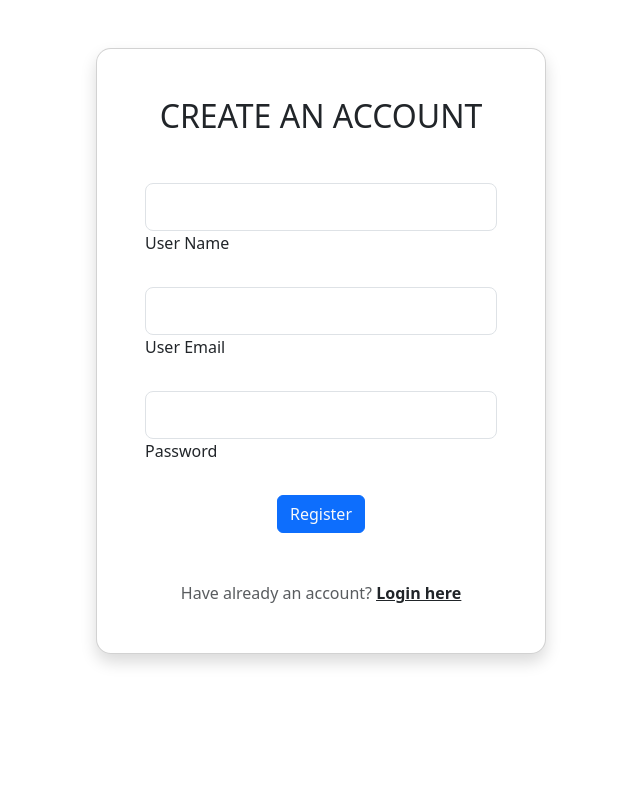
After one commit to rocker-abhi/blog-website-django, a Django app: page /signup/ in a window 1280 px wide. The commit adds this page. Shown: the whole page, without its empty margins (319-959 px from the left). Run offline with Django 5.2, Linux system fonts and the light colour scheme.

Commit message:
added two html pages singin and signup

```diff
--- a/django_blog/blog/urls.py
+++ b/django_blog/blog/urls.py
@@ -3,5 +3,7 @@ from django.urls import path
 from . import views
 
 urlpatterns = [
-    path("", views.index)
+    path("", views.index),
+    path("login/", views.login),
+    path("signup/", views.signup)
 ]
--- a/django_blog/blog/views.py
+++ b/django_blog/blog/views.py
@@ -5,3 +5,9 @@ from django.http import HttpResponse
 
 def index(request):
     return render(request, "blog/login.html")
+
+def signup(request):
+    return render(request, "blog/signup.html")
+
+def login(request):
+    return render(request, "blog/login.html")
--- a/django_blog/templates/base.html
+++ b/django_blog/templates/base.html
@@ -16,11 +16,9 @@
     <link href="https://cdn.jsdelivr.net/npm/bootstrap@5.3.2/dist/css/bootstrap.min.css" rel="stylesheet" integrity="sha384-T3c6CoIi6uLrA9TneNEoa7RxnatzjcDSCmG1MXxSR1GAsXEV/Dwwykc2MPK8M2HN" crossorigin="anonymous">
   </head>
   <body>
-    <div class="container custom-container">
-        {% block content %}
+    {% block content %}
 
-        {% endblock %}
-    </div>
+    {% endblock %}
     <script src="https://cdn.jsdelivr.net/npm/bootstrap@5.3.2/dist/js/bootstrap.bundle.min.js" integrity="sha384-C6RzsynM9kWDrMNeT87bh95OGNyZPhcTNXj1NW7RuBCsyN/o0jlpcV8Qyq46cDfL" crossorigin="anonymous"></script>
   </body>
 </html>
--- /dev/null
+++ b/django_blog/templates/blog/signup.html
@@ -0,0 +1,64 @@
+{% extends "base.html" %}
+
+{% block title %}
+    signup
+{% endblock  %}
+
+{% block content %}
+    <section class="vh-100 bg-image ">
+        <div class="mask d-flex align-items-center h-100 gradient-custom-3">
+            <div class="container h-100 ">
+            <div class="row d-flex justify-content-center align-items-center">
+                <div class="col-12 col-md-9 col-lg-7 col-xl-6 h-100 ">
+                <div class="card shadow m-5" style="border-radius: 15px;">
+                    <div class="card-body p-5">
+                    <h2 class="text-uppercase text-center mb-5">Create an account</h2>
+
+                    <form method='post'>
+                    {% csrf_token %}
+                        <div class="form-outline mb-4">
+                            <input type="text" id="form3Example1cg" class="form-control form-control-lg" name='username'/>
+                            <label class="form-label" >User Name</label>
+                        </div>
+
+                        <div class="form-outline mb-4">
+                            <input type="email" id="form3Example3cg" class="form-control form-control-lg" name='email' />
+                            <label class="form-label" >User Email</label>
+                        </div>
+
+                        <div class="form-outline mb-4">
+                            <input type="password" id="form3Example4cg" class="form-control form-control-lg" name='password'/>
+                            <label class="form-label" >Password</label>
+                        </div>
+
+                        {% comment %} <div class="form-outline mb-4">
+                        <input type="password" id="form3Example4cdg" class="form-control form-control-lg" />
+                        <label class="form-label" for="form3Example4cdg">Repeat your password</label>
+                        </div> {% endcomment %}
+
+                        {% comment %} <div class="form-check d-flex justify-content-center mb-5">
+                        <input class="form-check-input me-2" type="checkbox" value="" id="form2Example3cg" />
+                        <label class="form-check-label" for="form2Example3g">
+                            I agree all statements in <a href="#!" class="text-body"><u>Terms of service</u></a>
+                        </label>
+                        </div> {% endcomment %}
+
+                        <div class="d-flex justify-content-center">
+                        <button type="button"
+                            class="btn btn-primary text-light btn-block">Register</button>
+                        </div>
+
+                        <p class="text-center text-muted mt-5 mb-0">Have already an account? <a href="/login"
+                            class="fw-bold text-body"><u>Login here</u></a></p>
+
+                    </form>
+
+                    </div>
+                </div>
+                </div>
+            </div>
+            </div>
+        </div>
+        </section>
+
+{% endblock  %}
```
Also changed, not shown: django_blog/templates/blog/login.html (+60 -1 lines).
